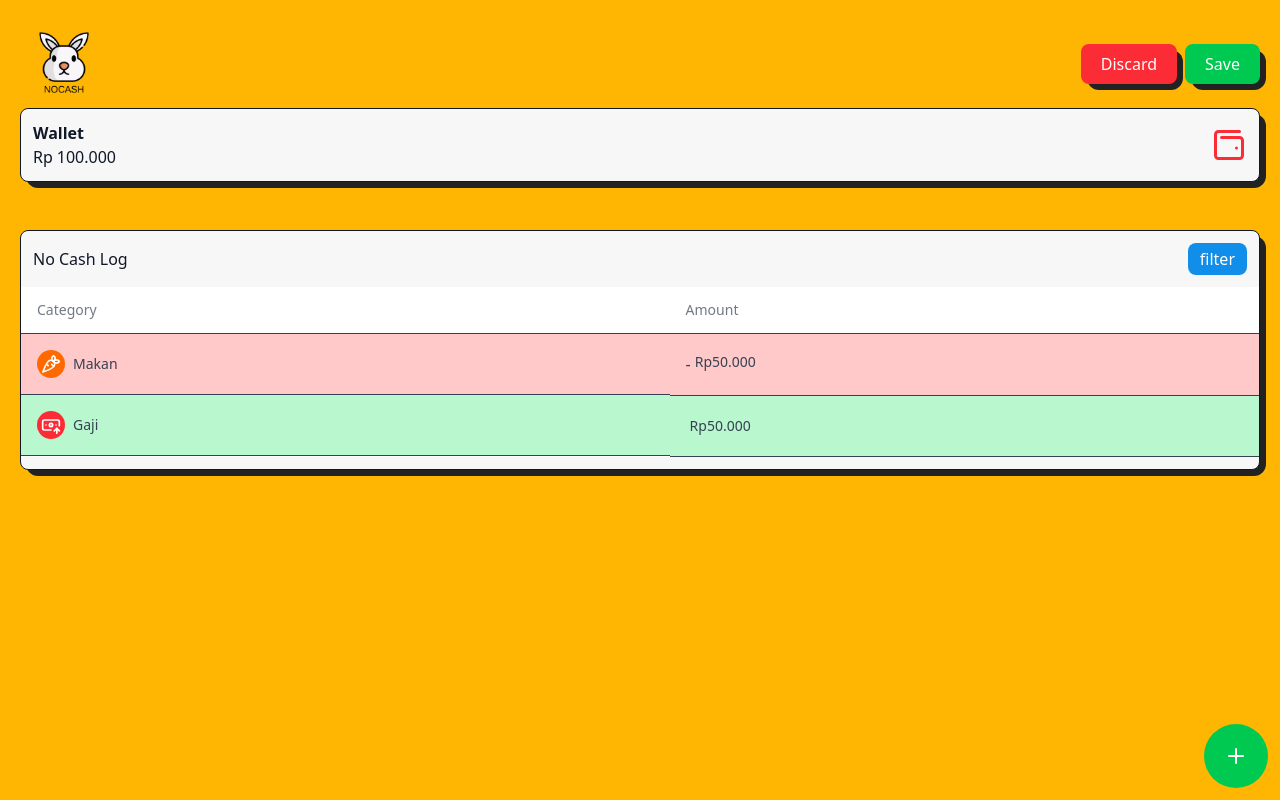
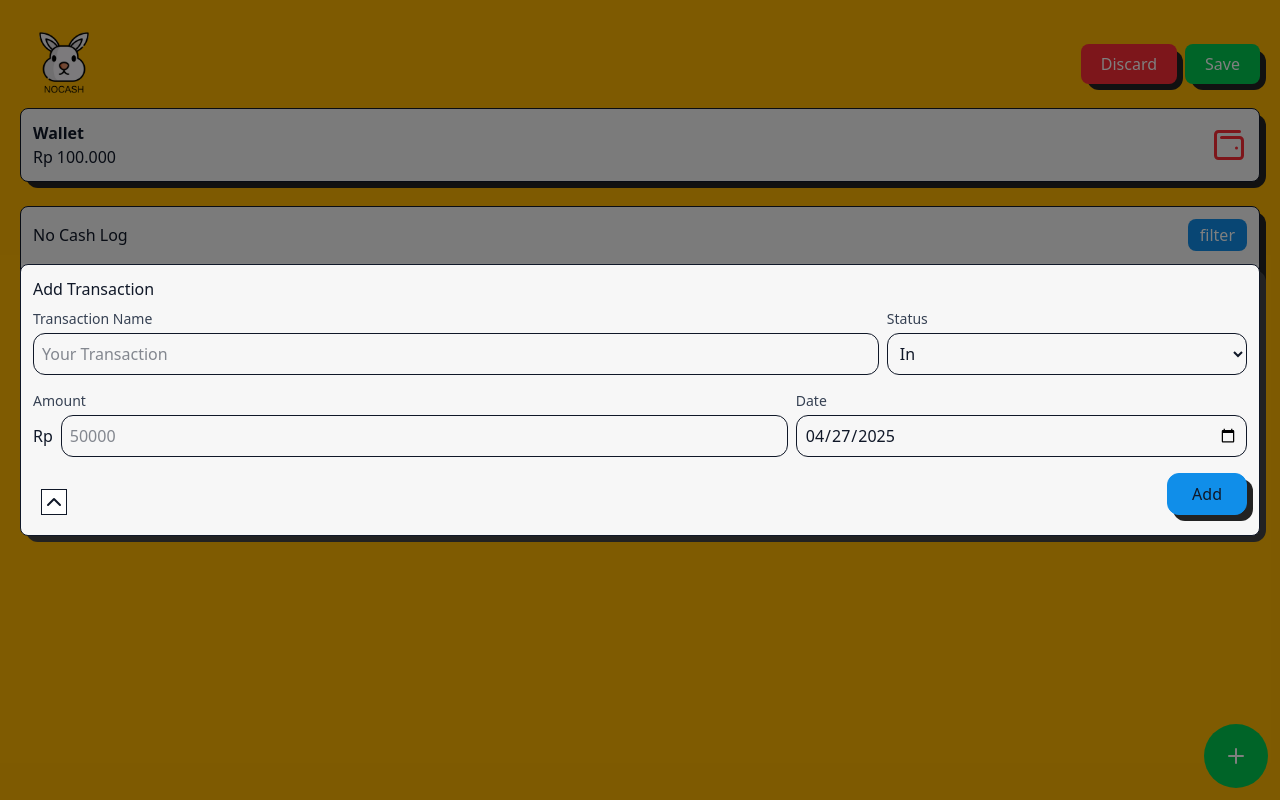
Before and after one commit to difhaels/nocash-react, a React (Vite) app: page /home in a window 1280 px wide. Both pictures are taken after a click on the element 1236 px from the left and 756 px from the top of the page. Built offline with nearby package versions, Linux system fonts and the light colour scheme.

Commit message:
modal add

```diff
--- a/src/components/AddTransaction.jsx
+++ b/src/components/AddTransaction.jsx
@@ -1,7 +1,7 @@
 import React, { useState } from "react";
 import { ChevronUp } from "lucide-react";
 import ShadowComp from "./ShadowMini";
-export default function AddTransaction() {
+export default function AddTransaction({onClose}) {
   const [tanggal, setTanggal] = useState(() => {
     const today = new Date();
     return today.toISOString().split("T")[0]; // format YYYY-MM-DD
@@ -67,7 +67,7 @@ export default function AddTransaction() {
 
         {/* Tombol Submit */}
         <div className="mb-2 flex  items-center justify-between">
-          <div className="relative z-[5] bg-white border-[1px] translate-2 cursor-pointer hover:bg-[#222222] hover:text-white">
+          <div className="relative z-[5] bg-white border-[1px] translate-2 cursor-pointer hover:bg-[#ff7979] hover:text-white" onClick={onClose}>
             <ChevronUp />
           </div>
 
--- a/src/pages/Home.jsx
+++ b/src/pages/Home.jsx
@@ -13,14 +13,27 @@ export default function Home() {
   return (
     <div className="p-5 relative">
       <Header />
+
       <ShadowMax child={<Wallet />} />
+
+      <div isOpen={isOpen} >
+        {isOpen ? (
+          <div className="fixed inset-0 flex items-center justify-center bg-black/50 z-50 px-5">
+            <ShadowMax child={<AddTransaction onClose={() => setIsOpen(false)} />} />
+          </div>
+        ) : (
+          ""
+        )}
+      </div>
+
       <br />
-      <div isOpen={isOpen} onClose={() => setIsOpen(false)}>
-        {isOpen ? <ShadowMax child={<AddTransaction />} /> : ""}
-      </div>
-      <br />
+
       <ShadowMax child={<NoCashLog />} />
-      <div className="fixed z-[5] bottom-3 right-3">
+
+      <div
+        className="fixed z-[5] bottom-3 right-3"
+        onClick={() => setIsOpen(true)}
+      >
         <AddButton />
       </div>
     </div>
```
